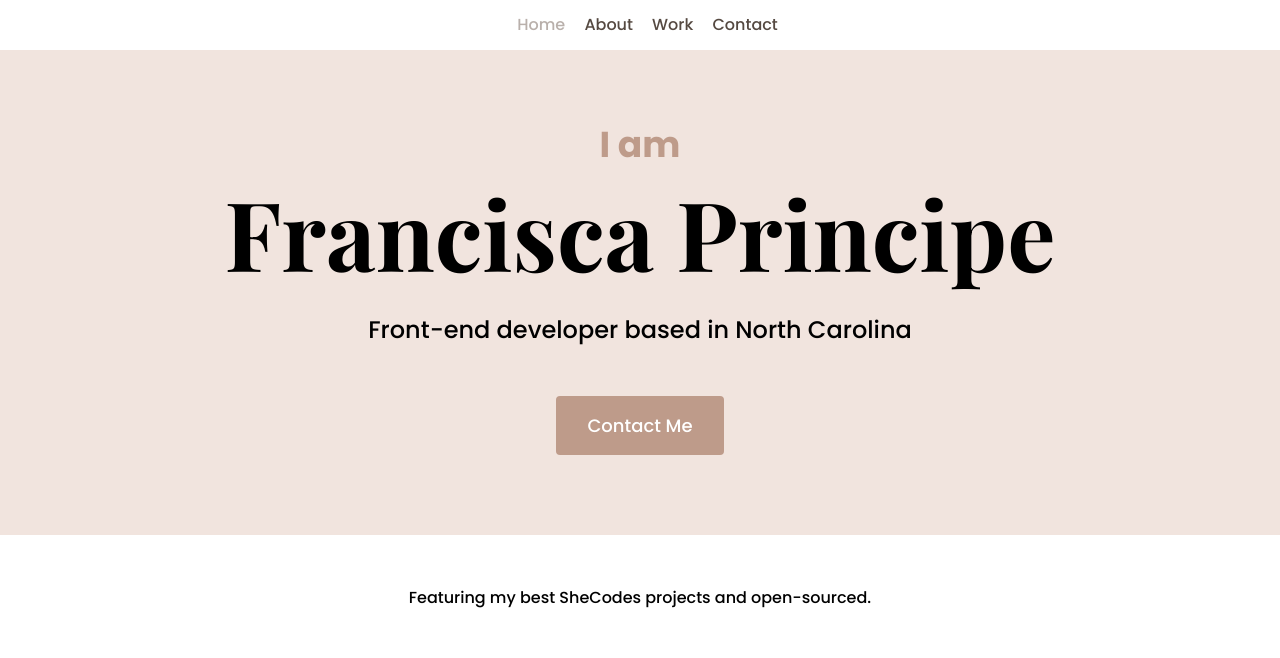
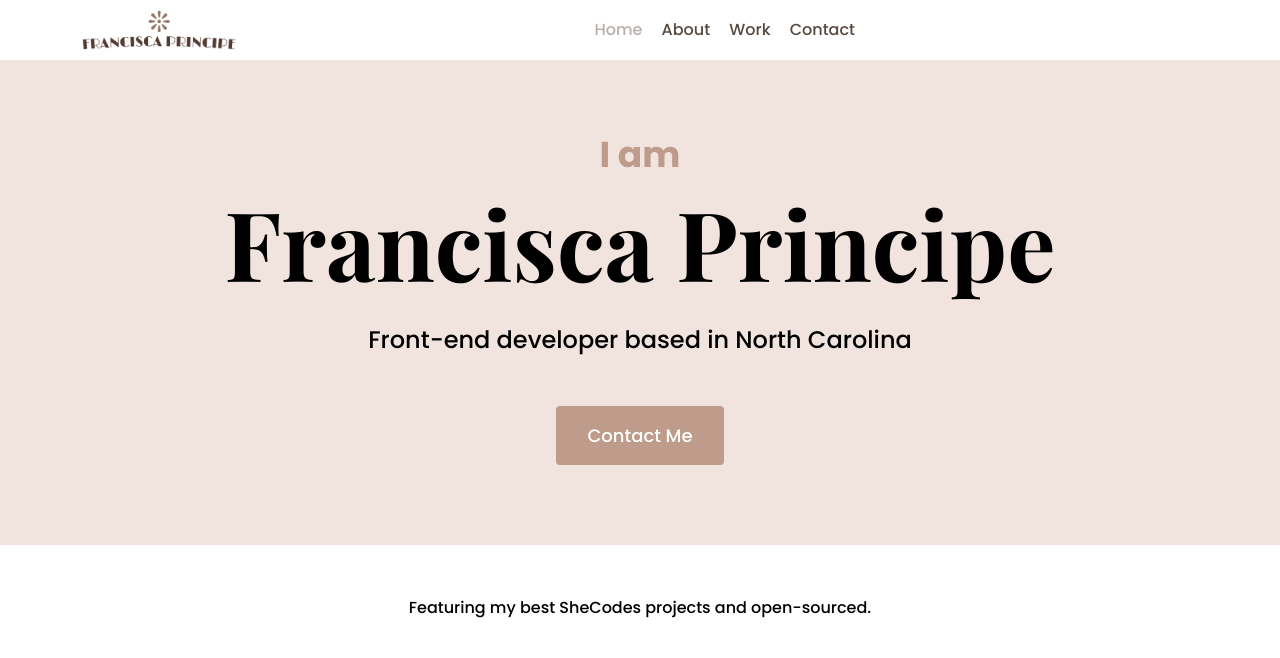
Before and after one commit to franprincipe/portfolio-project, a plain HTML site: page index.html in a window 1280 px wide. Shown: the top 658 px of the page. Drawn offline with nearby package versions, Linux system fonts and the light colour scheme.

Commit message:
Added logo to all pages and linked logo to homepage.

```diff
--- a/index.html
+++ b/index.html
@@ -25,7 +25,10 @@
 
     <div class="container">
       <nav class="d-flex justify-content-between">
-    <ul>
+        <a href="/index.html" title="Homepage">
+        <img src="images/FPlogo (2).png" class="logo d-none d-md-block" alt="Francisca Principe's Logo"/>
+        </a>
+        <ul>
       <li class="active">
         <a href="/" title="Homepage">Home</a>
       </li>
--- a/styles/portfolio.css
+++ b/styles/portfolio.css
@@ -48,7 +48,7 @@ margin: auto;
 nav li {
   display: inline;
   list-style: none;
-  line-height: 30px;
+  line-height: 40px;
   margin-left: 15px;
   cursor: pointer;
 }
@@ -201,6 +201,10 @@ footer .social-links a:hover {
   padding: 60px 20px;
 }
 
+.logo {
+height: 40px;
+}
+
 .me {
   border: 4px solid #be9b8a;
   border-radius: 4px;
```
Also changed, not shown: about.html (+9 -3 lines), contact.html (+4 -1 lines), work.html (+4 -1 lines), images/FPlogo (2).png (added), images/Francisca.jpg (deleted), images/fplogonbg.png (deleted).
